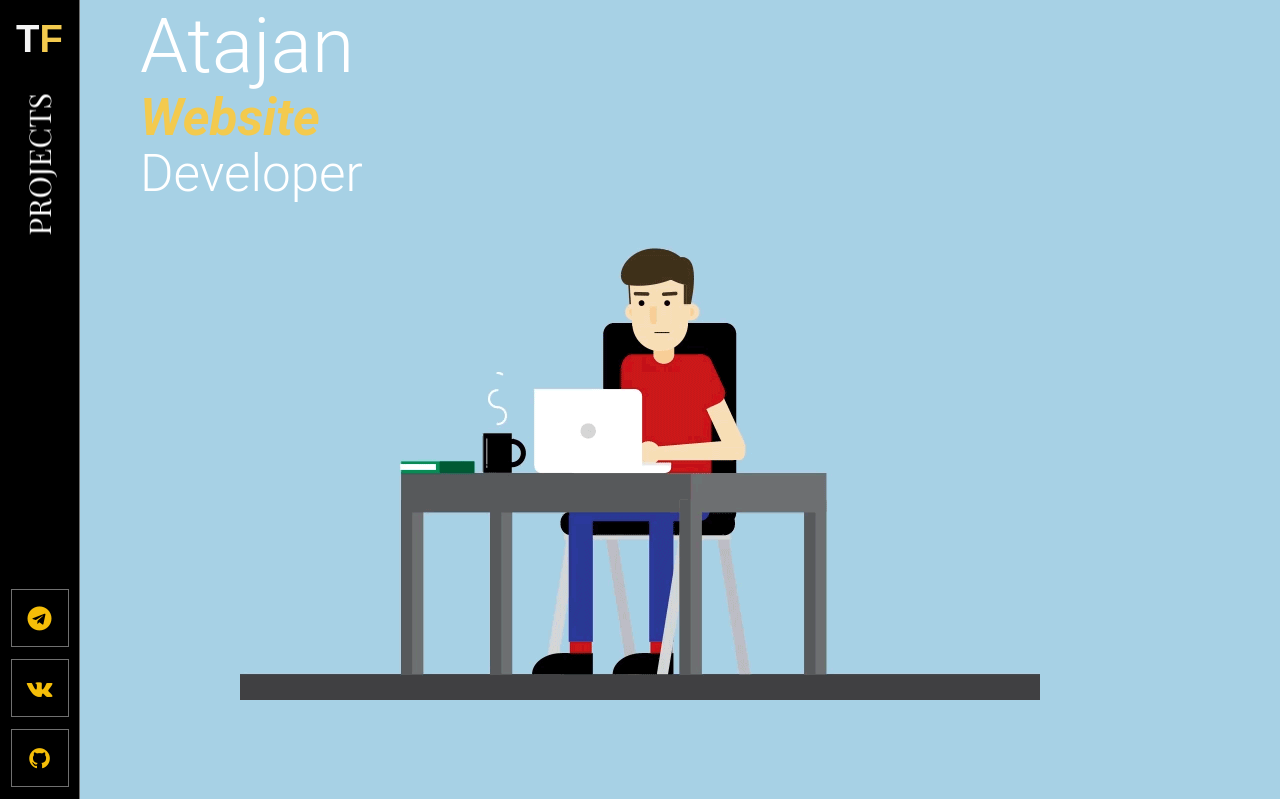
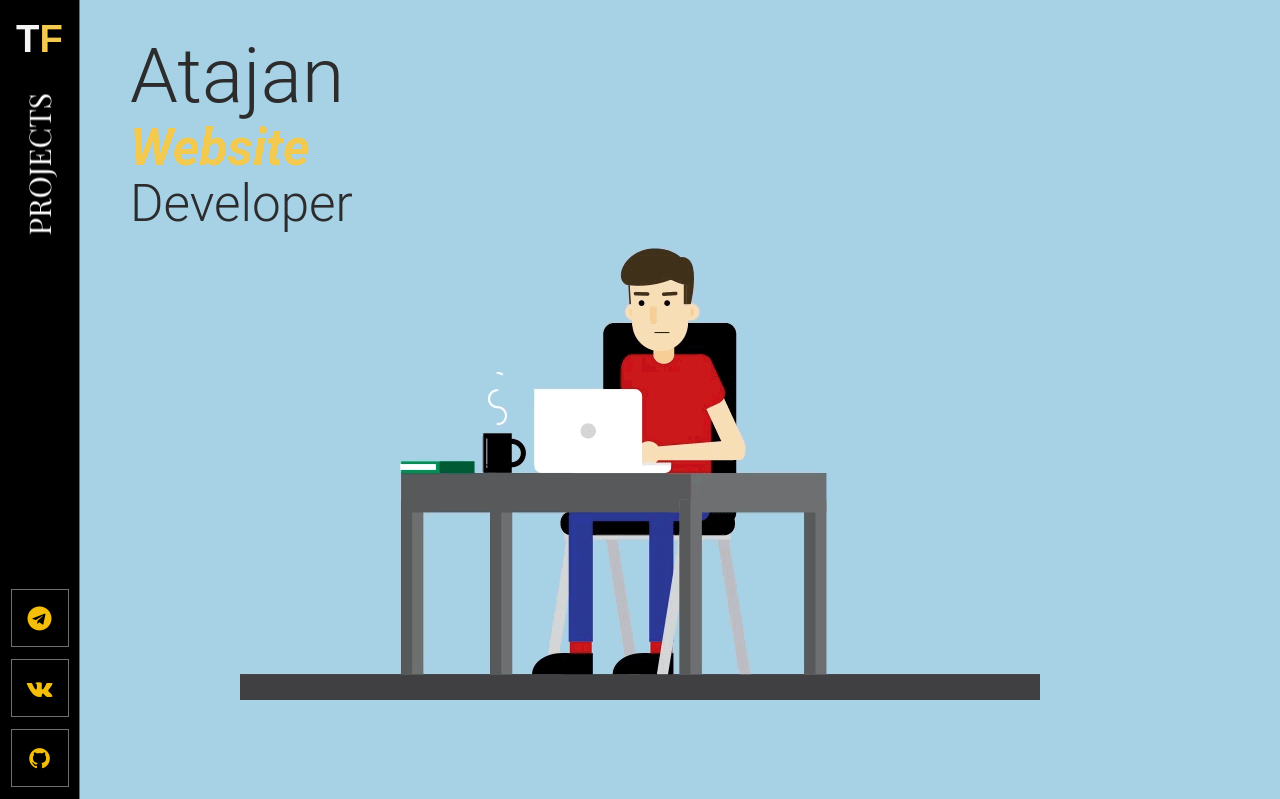
Before and after one commit to atajantayyrov/atajanweb, a PHP site: page / in a window 1280 px wide. Shown: the top 799 px of the page. Run offline with PHP 8.4, Linux system fonts and the light colour scheme; some libraries are stand-ins or nearby versions; some web fonts are replaced.

Commit message:
atajanweb

```diff
--- a/css/front-page/masthead.css
+++ b/css/front-page/masthead.css
@@ -22,9 +22,9 @@
   justify-content: center;
   text-align: left;
   position: absolute;
-  top: 0;
-  left: 140px;
-  color: #ffff;
+  top: 30px;
+  left: 130px;
+  color: #2c2c2c;
 }
 .aw-masthead__title {
   font-size: 6vw;
--- a/css/front-page/projects.css
+++ b/css/front-page/projects.css
@@ -266,5 +266,4 @@
   .aw-projects__buttons {
     width: 208px;
   }
-
 }
```
